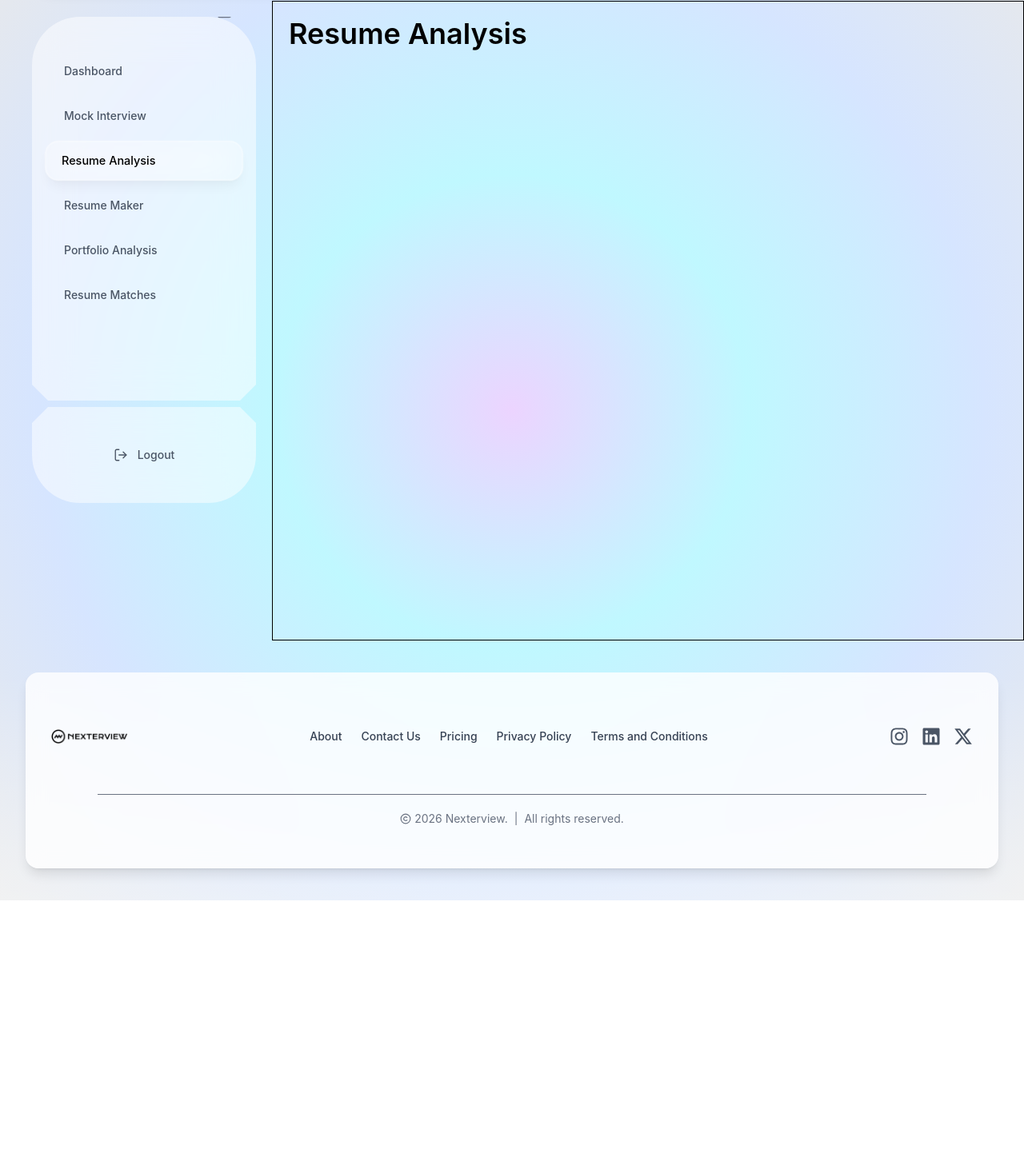
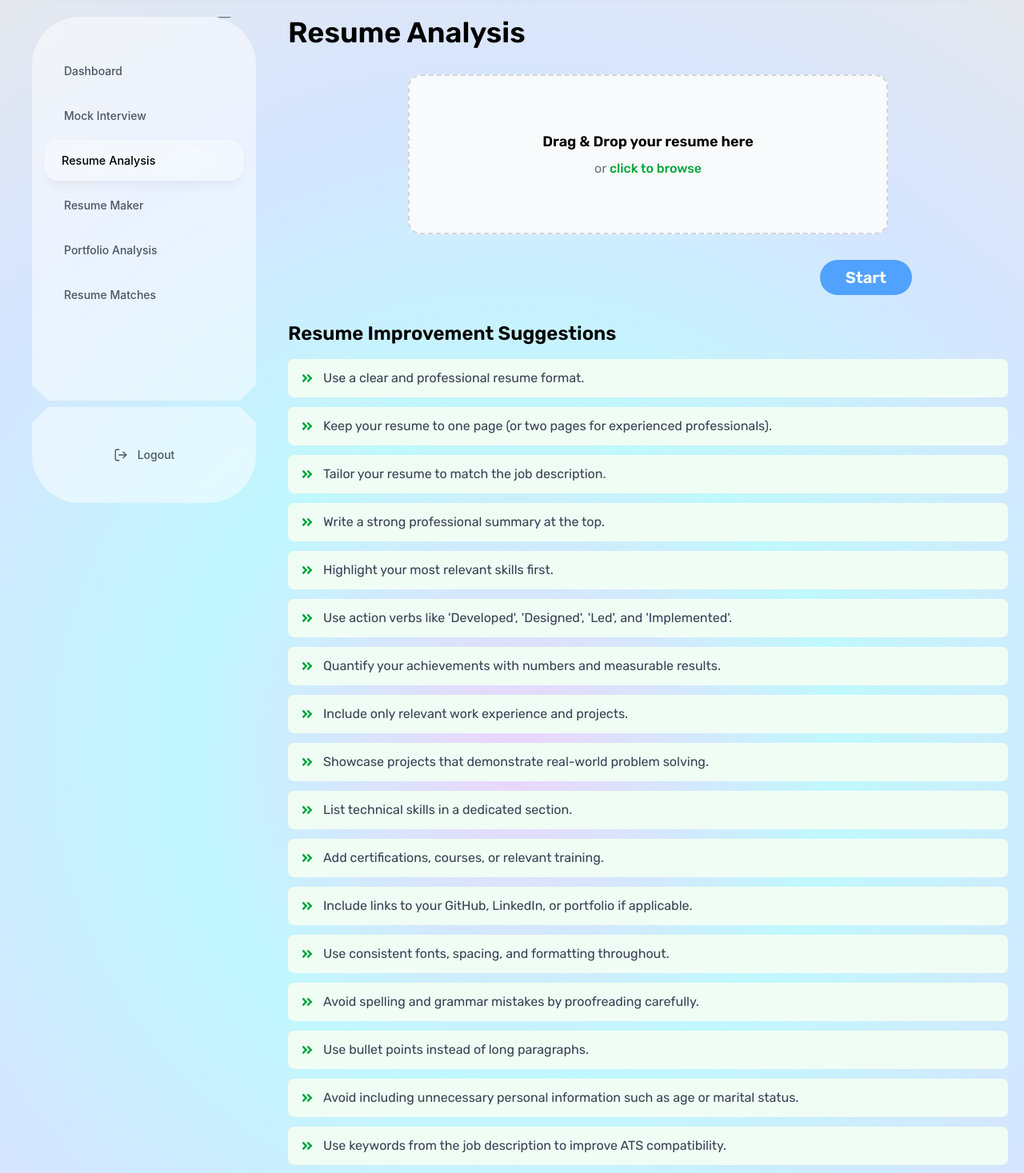
Before and after one commit to TejaVendra/nexterview, a React (Vite) app: page /resume-analysis in a window 1280 px wide. Shown: the part 99-1566 px from the top of the page at 80% size. Before the commit the page ends 1225 px from the top, so only its background shows below. Built offline with nearby package versions, Linux system fonts and the light colour scheme; no server answers; sample sign-in values are in the browser's storage.

Commit message:
resume analaysis is implemented

```diff
--- /dev/null
+++ b/src/components/ui/ResumeUpload.jsx
@@ -0,0 +1,50 @@
+import { useRef, useState } from "react";
+
+export default function ResumeUpload() {
+  const inputRef = useRef(null);
+  const [file, setFile] = useState(null);
+
+  const handleFile = (selectedFile) => {
+    if (selectedFile) {
+      setFile(selectedFile);
+    }
+  };
+
+  const handleDrop = (e) => {
+    e.preventDefault();
+    handleFile(e.dataTransfer.files[0]);
+  };
+
+  return (
+    <>
+      <input
+        ref={inputRef}
+        type="file"
+        accept=".pdf,.doc,.docx"
+        className="hidden"
+        onChange={(e) => handleFile(e.target.files[0])}
+      />
+
+      <div
+        onClick={() => inputRef.current.click()}
+        onDragOver={(e) => e.preventDefault()}
+        onDrop={handleDrop}
+        className="flex h-30 md:h-40 xl:h-50 w-75 md:w-120 xl:w-150 mx-auto cursor-pointer flex-col items-center justify-center rounded-2xl border-2 border-dashed border-gray-300 bg-gray-50 transition hover:border-green-500 hover:bg-green-50"
+      >
+        <p className="text-lg font-semibold">
+          Drag & Drop your resume here
+        </p>
+
+        <p className="mt-2 text-gray-500">
+          or <span className="text-green-600 font-medium">click to browse</span>
+        </p>
+
+        {file && (
+          <p className="mt-4 text-sm font-medium text-green-600">
+            📄 {file.name}
+          </p>
+        )}
+      </div>
+    </>
+  );
+}
--- /dev/null
+++ b/src/data/resumesuggestions.js
@@ -0,0 +1,22 @@
+export const resumeSuggestions = [
+  "Use a clear and professional resume format.",
+  "Keep your resume to one page (or two pages for experienced professionals).",
+  "Tailor your resume to match the job description.",
+  "Write a strong professional summary at the top.",
+  "Highlight your most relevant skills first.",
+  "Use action verbs like 'Developed', 'Designed', 'Led', and 'Implemented'.",
+  "Quantify your achievements with numbers and measurable results.",
+  "Include only relevant work experience and projects.",
+  "Showcase projects that demonstrate real-world problem solving.",
+  "List technical skills in a dedicated section.",
+  "Add certifications, courses, or relevant training.",
+  "Include links to your GitHub, LinkedIn, or portfolio if applicable.",
+  "Use consistent fonts, spacing, and formatting throughout.",
+  "Avoid spelling and grammar mistakes by proofreading carefully.",
+  "Use bullet points instead of long paragraphs.",
+  "Avoid including unnecessary personal information such as age or marital status.",
+  "Use keywords from the job description to improve ATS compatibility.",
+  "Keep section headings clear and easy to scan.",
+  "Highlight leadership, teamwork, and communication skills with examples.",
+  "Save and submit your resume as a PDF unless another format is requested."
+];
--- a/src/pages/ResumeAnalyzer.jsx
+++ b/src/pages/ResumeAnalyzer.jsx
@@ -1,12 +1,40 @@
 import React from 'react'
+import ResumeUpload from '../components/ui/ResumeUpload'
+import { resumeSuggestions } from '../data/resumesuggestions'
+import { FaAngleDoubleRight } from "react-icons/fa";
 
 function ResumeAnalyzer() {
   return (
-    <section className='pt-25'>
-          <div className="border min-h-screen p-5">
+    <section className='pt-25 font-rubik'>
+          <div className="min-h-screen p-5">
             <div className="">
               <h2 className='text-2xl md:text-3xl xl:text-4xl font-semibold'>Resume Analysis</h2>
             </div>
+
+            <div className="pt-8">
+                  <ResumeUpload/>
+            </div>
+            <div className="flex justify-center md:justify-end md:pr-30 pt-8">
+              <button className='bg-blue-400 px-8 py-2 text-xl font-semibold text-white transition-colors duration-300 cursor-pointer hover:bg-blue-600 rounded-full'>Start</button>
+            </div>
+           <div className="pt-8">
+            <h3 className="text-2xl font-semibold mb-4">
+              Resume Improvement Suggestions
+            </h3>
+
+            <ul className="space-y-3">
+              {resumeSuggestions.map((suggestion, index) => (
+                <li
+                  key={index}
+                  className="flex items-center gap-3 rounded-lg bg-green-50 px-4 py-3 transition hover:bg-green-100"
+                >
+                  <FaAngleDoubleRight className="text-green-600 flex-shrink-0" />
+
+                  <span className="text-gray-700">{suggestion}</span>
+                </li>
+              ))}
+            </ul>
+          </div>
           </div>
     </section>
   )
```
